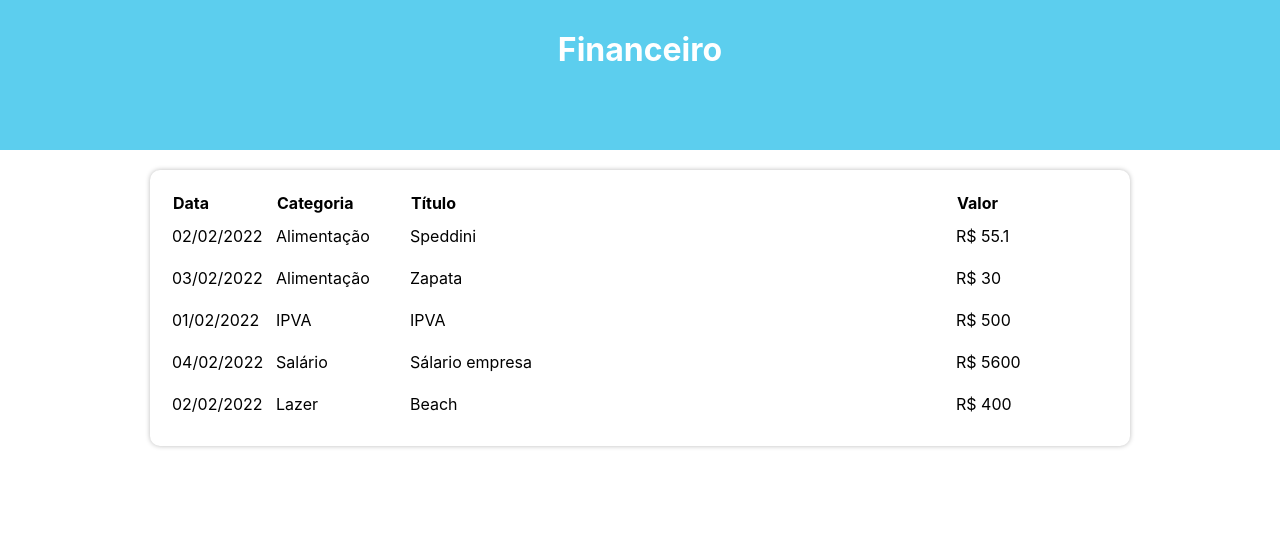
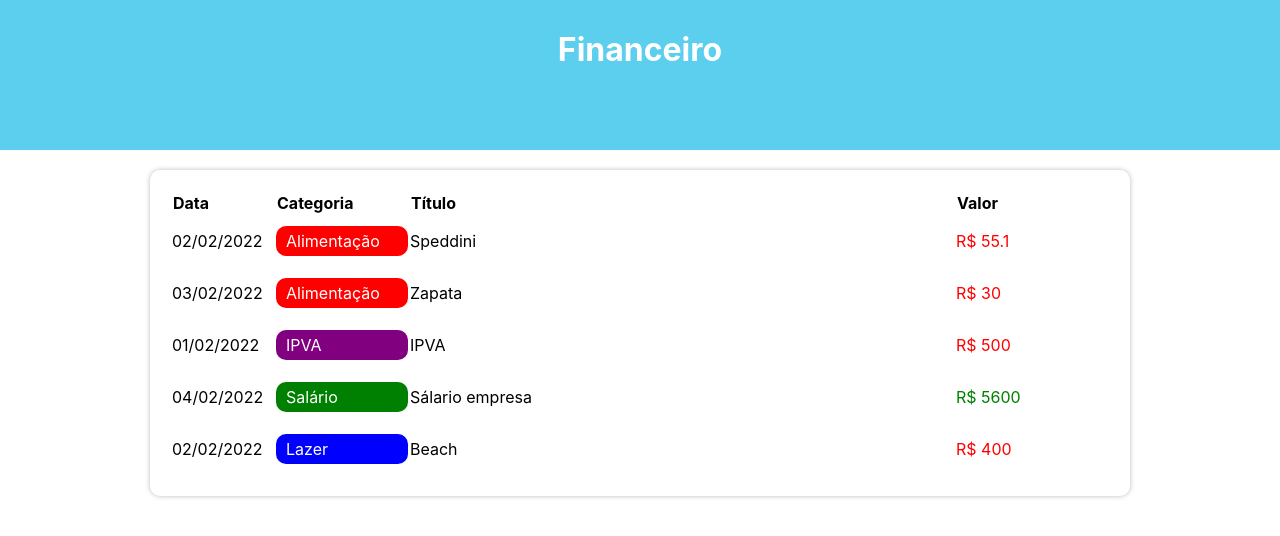
Before and after one commit to guilhermenoliani/expense-manager, a React (Create React App) app: page / in a window 1280 px wide. Shown: the top 536 px of the page. Built offline with nearby package versions, Linux system fonts and the light colour scheme.

Commit message:
Color Itens

```diff
--- a/src/components/TableItem/index.tsx
+++ b/src/components/TableItem/index.tsx
@@ -11,9 +11,17 @@ export const TableItem = ({item}: Props) => {
     return (
         <C.TableLine>
             <C.TableColumn>{FormatDate(item.date)}</C.TableColumn>
-            <C.TableColumn>{categories[item.category].title}</C.TableColumn>
+            <C.TableColumn>
+                <C.Category color={categories[item.category].color}>
+                    {categories[item.category].title}
+                </C.Category>
+                </C.TableColumn>
             <C.TableColumn>{item.title}</C.TableColumn>
-            <C.TableColumn>R$ {item.value}</C.TableColumn>
+            <C.TableColumn>
+                <C.Value color={categories[item.category].expense ? 'red' : 'green'}>
+                    R$ {item.value}
+                </C.Value>
+                </C.TableColumn>
 
 
         </C.TableLine>
--- a/src/components/TableItem/styles.ts
+++ b/src/components/TableItem/styles.ts
@@ -6,3 +6,15 @@ export const TableLine = styled.tr``;
 export const TableColumn = styled.td`
     padding: 10px 0;
 `;
+export const Category = styled.div<{color: string}>`
+    display: inline:block;
+    padding: 5px 10px;
+    border-radius: 10px;
+    color: #FFF;
+    background-color: ${props => props.color};
+
+`;
+
+export const Value = styled.div<{color: string}>`
+    color: ${props => props.color}
+`
```
